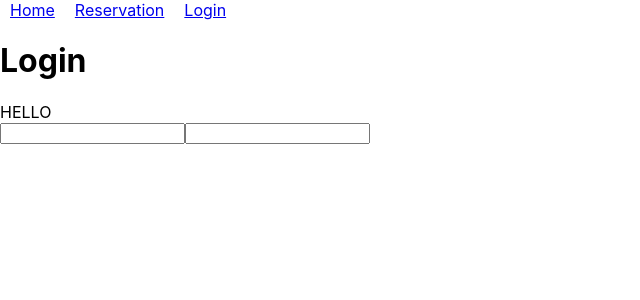
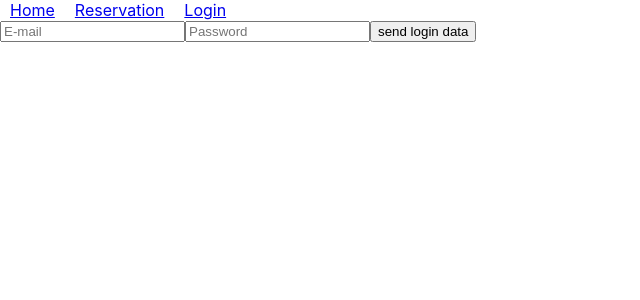
Before and after one commit to fabian-s-123/OpenTable_FrontEnd, a React (Create React App) app: page /login in a window 1280 px wide. Shown: the top 300 px of the page, without its empty margins (0-640 px from the left). Built offline with nearby package versions, Linux system fonts and the light colour scheme.

Commit message:
update login
post request added, not working at the moment

```diff
--- /dev/null
+++ b/src/components/LoginContainer/LoginContainer.components.tsx
@@ -0,0 +1,48 @@
+import React, { Component } from 'react'
+import "./LoginContainer.components.css"
+import HttpService, { HTTPMETHOD } from '../../services/http.services';
+
+export default class LoginContainer extends Component<{}, { email: string, password: string, credentials: any}> {
+
+    constructor(props: any) {
+        super(props);
+
+        this.state = {
+            email: '',
+            password: '',
+            credentials: {email: '', password: ''}
+        }
+
+        this.sendLoginData = this.sendLoginData.bind(this);
+    }
+
+    sendLoginData() {
+        console.log(this.state.credentials)
+        HttpService.request(HTTPMETHOD.POST, '/auth/login', this.state.credentials)
+            .then(res => {
+                console.log(res)
+                console.log(res.data)
+            })
+            .catch(err => {
+                console.log(err)
+            })
+    }
+
+    handleEmailChange = (e: React.ChangeEvent<HTMLInputElement>) => {
+        this.setState({credentials: {email: e.target.value}});
+    }
+
+    handlePasswordChange = (e: React.ChangeEvent<HTMLInputElement>) => {
+        this.setState({credentials: {password: e.target.value}})
+    }
+
+    render() {
+        return (
+            <form>
+                <input type="text" name="email" placeholder="E-mail" value={this.state.credentials.email} onChange={this.handleEmailChange}></input>
+                <input type="password" name="password" placeholder="Password" value={this.state.credentials.password} onChange={this.handlePasswordChange}></input>
+                <button onClick={this.sendLoginData}>send login data</button>
+            </form>
+        )
+    }
+}
--- a/src/pages/Login/Login.page.tsx
+++ b/src/pages/Login/Login.page.tsx
@@ -1,17 +1,14 @@
 import React, { Component } from 'react'
 import Topnav from '../../components/Topnav/Topnav.components'
 import "./Login.page.css";
+import LoginContainer from '../../components/LoginContainer/LoginContainer.components';
 
 export default class Login extends Component {
     render() {
         return (
             <div>
                 <Topnav />
-                <h1>Login</h1>
-                <div> HELLO</div>
-                <input>
-                </input>
-                <input></input>
+                <LoginContainer />
             </div>
         )
     }
```
Also changed, not shown: src/components/LoginContainer/LoginContainer.components.css (added).
